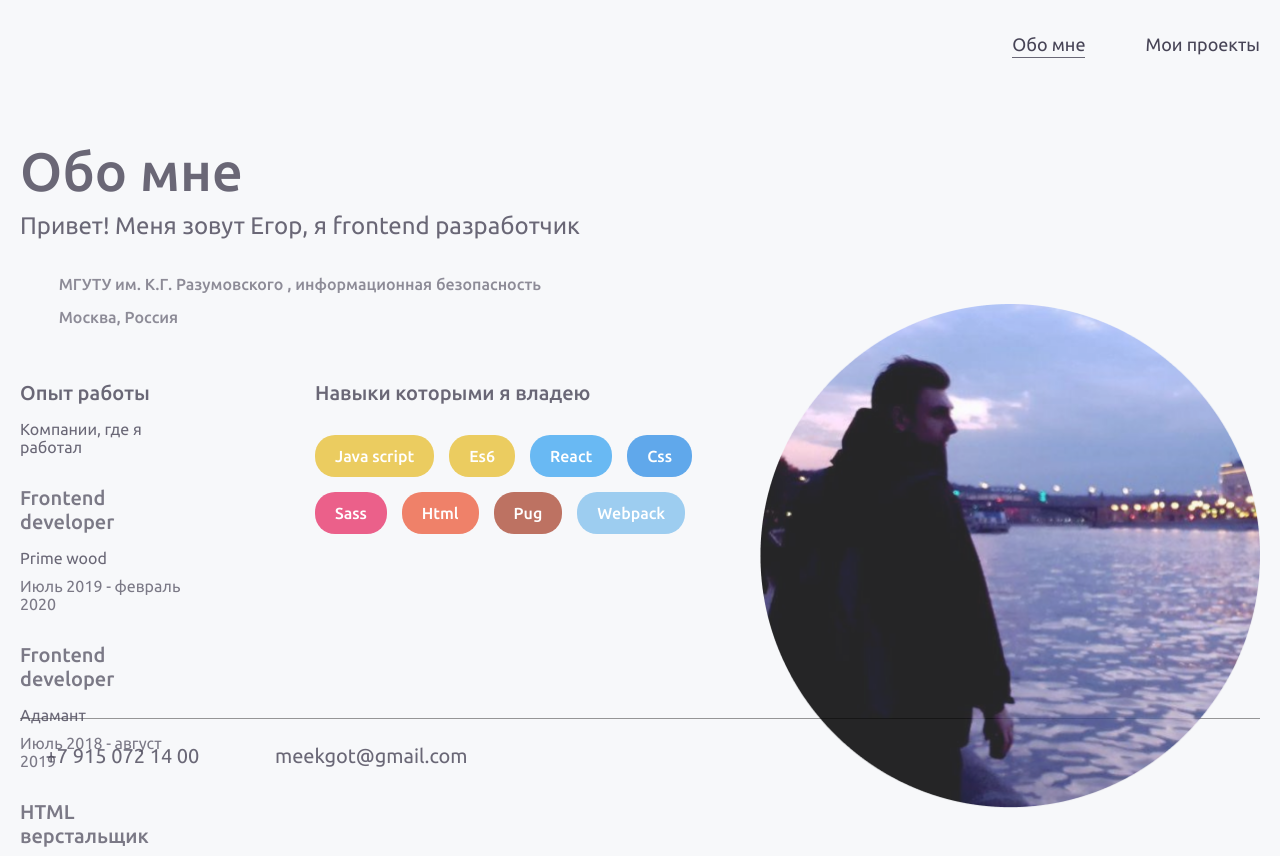
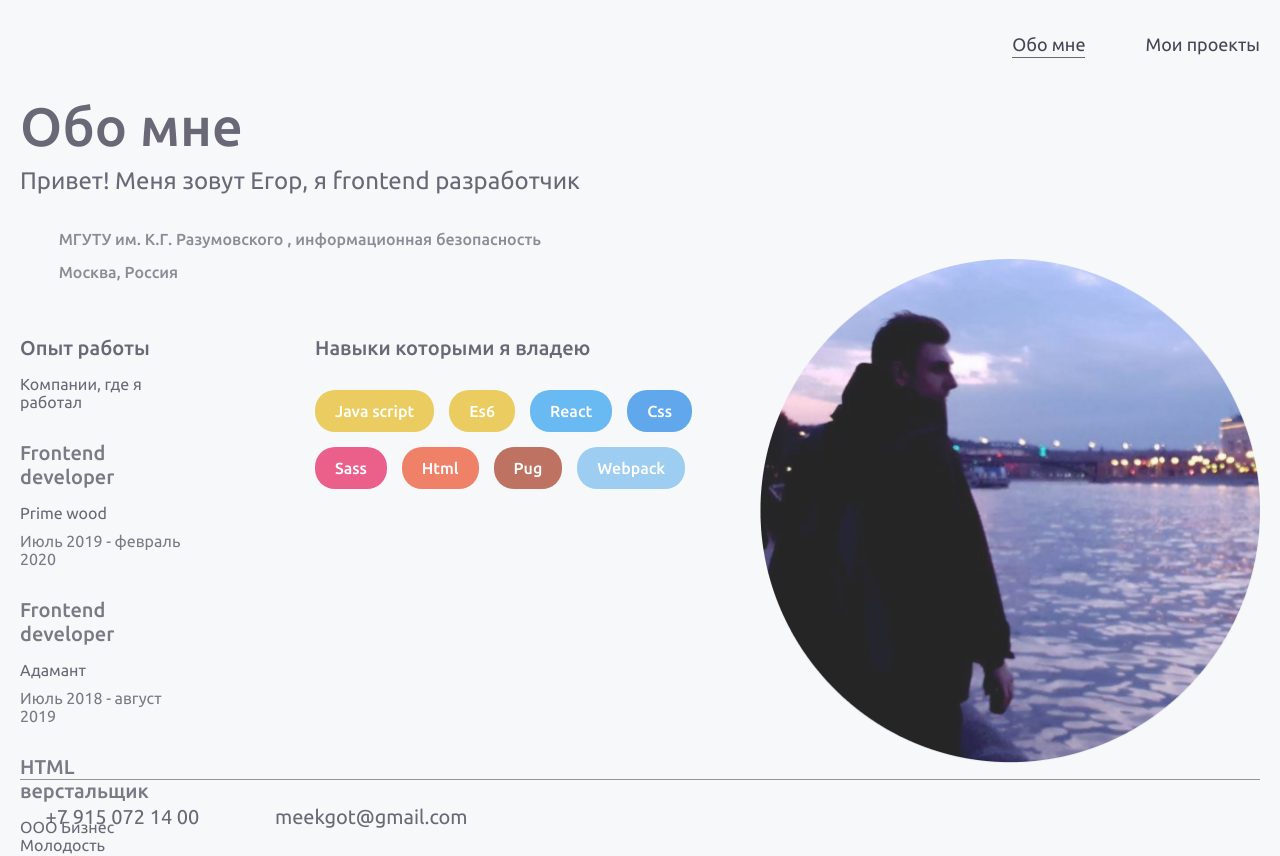
Before and after one commit to WhiteRow/portfolio-page, a React app: page / in a window 1280 px wide. Shown: the top 856 px of the page. Built offline with nearby package versions, Linux system fonts and the light colour scheme; a web font is replaced by a local one.

Commit message:
fix - layouts style fixed

```diff
--- a/src/js/components/Routes.jsx
+++ b/src/js/components/Routes.jsx
@@ -4,7 +4,7 @@ import { CSSTransition } from 'react-transition-group';
 
 export default function Routes({ routes }) {
     return (
-        <div>
+        <main className="main">
             {
                 routes.map(({path, Component}) => (
                     <Route key={path} exact path={ path }>
@@ -12,18 +12,16 @@ export default function Routes({ routes }) {
                             <CSSTransition
                                 in={match !== null}
                                 timeout={300}
-                                classNames="page"
+                                classNames="section"
                                 mountOnEnter
                                 unmountOnExit
                             >
-                                <div className="page">
-                                    <Component />
-                                </div>
+                                <Component />
                             </CSSTransition>
                         )}
                     </Route>
                 ))
             }
-        </div>
+        </main>
     )
 }
--- a/src/scss/rules/_layout.scss
+++ b/src/scss/rules/_layout.scss
@@ -9,12 +9,41 @@
     display: flex;
     flex-direction: column;
     justify-content: space-between;
+}
 
+.main {
+    min-height: 720px;
     position: relative;
 }
 
 .section {
-    margin-top: 50px;
+    width: 100%;
+
+    position: absolute;
+    top: 5%;
+    left: 0;
+
+    &-enter {
+        opacity: 0;
+        transform: scale(1.1);
+
+        &-active {
+            opacity: 1;
+            transform: scale(1);
+            transition: opacity 300ms, transform 300ms;
+        }
+    }
+
+    &-exit {
+        opacity: 1;
+        transform: scale(1);
+
+        &-active {
+            opacity: 0;
+            transform: scale(0.9);
+            transition: opacity 300ms, transform 300ms;
+        }
+    }
 }
 
 .box {
@@ -68,35 +97,3 @@
         transition: 0.2s ease-in-out;
     }
 }
-
-.page {
-    width: 100%;
-    padding: 0 20px;
-    margin-top: 50px;
-
-    position: absolute;
-    top: 5%;
-    left: 0;
-
-    &-enter {
-        opacity: 0;
-        transform: scale(1.1);
-
-        &-active {
-            opacity: 1;
-            transform: scale(1);
-            transition: opacity 300ms, transform 300ms;
-        }
-    }
-
-    &-exit {
-        opacity: 1;
-        transform: scale(1);
-
-        &-active {
-            opacity: 0;
-            transform: scale(0.9);
-            transition: opacity 300ms, transform 300ms;
-        }
-    }
-}
```
